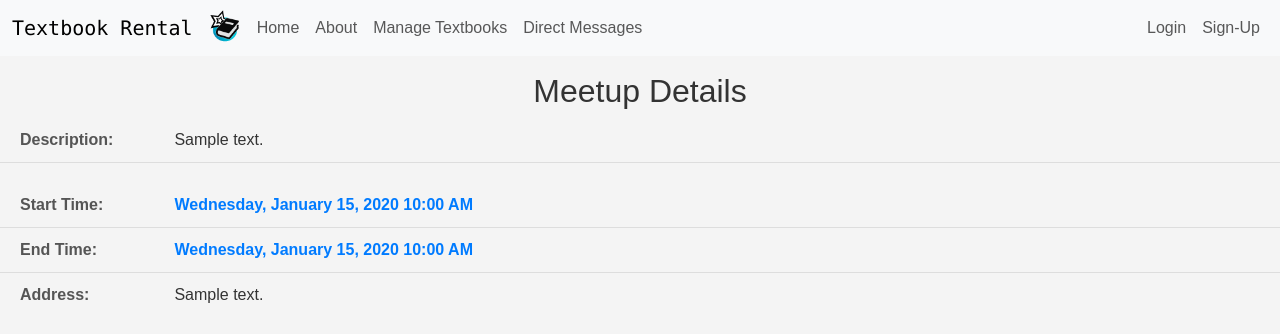
After one commit to ZaidJ2003/Textbook-Rental-Application, a Flask app: template templates/view_meetup.html in a window 1280 px wide. The commit adds this page. Shown: the top 334 px of the page. Run offline with Flask 3, Linux system fonts and the light colour scheme; the template is opened without the code that fills it: most values are stand-ins (such as "Sample title", 1, 10 or a date in 2020); some libraries are stand-ins or nearby versions.

Commit message:
finalized geocode meetup code

```diff
--- a/app.py
+++ b/app.py
@@ -3,7 +3,7 @@
 from flask import Flask, abort, redirect, render_template, request, url_for, flash, jsonify, session, blueprints, render_template_string
 import os
 from dotenv import load_dotenv
-from src.models import db, users, Textbook, Cart, CartItem, Messages, Conversations
+from src.models import db, users, Textbook, Cart, CartItem, Messages, Conversations, Meetup
 from sqlalchemy import or_, func, and_
 from flask_bcrypt import Bcrypt
 from werkzeug.utils import secure_filename
@@ -494,48 +494,85 @@ def update_item_quantity(cart_id):
     return redirect(f'/cart/{cart_id}')
 
 #temporary meetup page (specifically made to implement gmaps)
-# @app.post('/meetup')
-# def meetup():
-#     if 'user_id' in session:
-#         host_id = session['user_id']
-#         meeting_name = request.form['meeting_name']
-#         meeting_description = request.form['meeting_description']
-#         start_time = request.form['start_time']
-#         end_time = request.form['end_time']
-#         user_address = request.form['user_address']
+@app.route('/create_meetup', methods=['POST', 'GET'])
+def create_meetup():
+    if 'user' in session:
+        if request.method == 'POST':
+            host_id = session['user']['user_id']
+            meeting_description = request.form['meeting_description']
+            start_time = request.form['start_time']
+            end_time = request.form['end_time']
+            user_address = request.form['user_address']
+            textbook_id = request.form['textbook_id']
 
-#         geocode_result = gmaps.geocode(user_address)
-#         meeting_address_pre = geocode_result[0]["place_id"]
+            geocode_result = gmaps.geocode(user_address)
+            meeting_address_pre = geocode_result[0]["place_id"]
+            rev_geocode_result = gmaps.reverse_geocode(meeting_address_pre)
+            user_address = rev_geocode_result[0]["formatted_address"]
 
-#         rev_geocode_result = gmaps.reverse_geocode(meeting_address_pre)
-#         meeting_address = rev_geocode_result[0]["formatted_address"]
+            if not host_id or not meeting_description or not start_time or not end_time:
+                return 'Bad Request', 400
 
-#         if not host_id or not meeting_name or not meeting_description or not start_time or not end_time:
-#             return 'Bad Request', 400
-#         # More tests???????
-#         return redirect('/meetup')
-#     else:
-#         return render_template('index.html')
+            #check if a meetup already exists for the textbook
+            existing_meetup = Meetup.query.filter_by(textbook_id=textbook_id).first()
+            if existing_meetup:
+                #update the existing meetup
+                existing_meetup.user_id = host_id
+                existing_meetup.meeting_description = meeting_description
+                existing_meetup.start_time = start_time
+                existing_meetup.end_time = end_time
+                existing_meetup.user_address = user_address
+                db.session.commit()
+                return redirect(f'/view_meetup/{existing_meetup.textbook_id}')
+            else:
+                #create a new meeting entry
+                new_meeting = Meetup(
+                    user_id=host_id,
+                    textbook_id=textbook_id,
+                    meeting_description=meeting_description,
+                    start_time=start_time,
+                    end_time=end_time,
+                    user_address=user_address
+                )
+                db.session.add(new_meeting)
+                db.session.commit()
+                return redirect(f'/view_meetup/{new_meeting.textbook_id}')
+        else:
+            textbook_id = request.args.get('textbook_id')
+            return render_template('create_meetup.html', textbook_id=textbook_id)
+    else:
+        return redirect('/login')
+
+@app.route('/view_meetup/<textbook_id>')
+def view_meetup(textbook_id):
+    meetup = Meetup.query.filter_by(textbook_id=textbook_id).first()
+    if meetup:
+        return render_template('view_meetup.html', meetup=meetup)
+    else:
+        return 'Meetup not found', 404
+
+
+
 
 
 # meetup page to view location. buyer will be redirected here when clicking the Meetup Location button from convo
-@app.get('/meetup/<uuid:conversation_id>/view')
-def meetup_page(conversation_id):
+#@app.get('/meetup/<uuid:conversation_id>/view')
+#def meetup_page(conversation_id):
     # template to view location. check if meetup location exists in convo with conevrsation_id passed in then return google maps view of location or
     # infrom user location has not been set yet by seller
-    return render_template('meetup_location.html')
+    #return render_template('meetup_location.html')
 
 # meetup page to set or edit location. Seller will be redirected here when clicking the Meetup Locaiton button from convo
-@app.get('/meetup/<uuid:conversation_id>/edit')
-def get_location_form(conversation_id):
+#@app.get('/meetup/<uuid:conversation_id>/edit')
+#def get_location_form(conversation_id):
     # return template of form to set location page
-    return render_template('meetup.html')
+    #return render_template('meetup.html')
 
 # post request when form of edit/set location page is submitted. This will be the form action of the form in the meetup page with form
-@app.post('/meetup/<uuid:conversation_id>')
-def send_location_form(conversation_id):
+#@app.post('/meetup/<uuid:conversation_id>')
+#def send_location_form(conversation_id):
     # process form results and query the conversation with conversation_id passed in to update conversation location
-    return render_template('')
+    #return render_template('')
 
 # To test checkout, reference STRIPE API TEST documentation or enter
 # '4242 4242 4242 4242' as credit card
--- a/static/css/direct_messaging.css
+++ b/static/css/direct_messaging.css
@@ -300,7 +300,7 @@ footer {
 }
 
 .chat-history {
-    max-height: 540px;
+    max-height: calc(100vh - 300px);
     overflow-y: scroll;
 }
 
--- a/templates/meetup.html
+++ b/templates/create_meetup.html
@@ -1,3 +1,5 @@
+{% extends '_layout.html' %}
+
 {% block title %}Create meeting{% endblock %}
 
 {% block body %}
@@ -5,7 +7,8 @@
 <div class="col-12 text-center mt-3">
     <h2>Create meeting</h2>
 </div>
-<form action="/meetings" method="POST">
+<form action="/create_meetup" method="POST">
+    <input type="hidden" name="textbook_id" value="{{ textbook_id }}">
     <div class="mb-3">
         <label for="meeting_description" class="form-label">Description</label>
         <textarea class="form-control" id="meeting_description" name="meeting_description" required
--- /dev/null
+++ b/templates/view_meetup.html
@@ -0,0 +1,89 @@
+{% extends '_layout.html' %}
+
+{% block title %}Meetup Details{% endblock %}
+
+{% block body %}
+
+<style>
+    body {
+        font-family: Arial, sans-serif;
+        background-color: #f4f4f4;
+        color: #333;
+        margin: 0;
+        padding: 0;
+    }
+    .container {
+        max-width: 800px;
+        margin: 50px auto;
+        padding: 20px;
+        background-color: #fff;
+        box-shadow: 0 0 10px rgba(0, 0, 0, 0.1);
+        border-radius: 8px;
+    }
+    .header {
+        text-align: center;
+        margin-bottom: 30px;
+    }
+    .header h2 {
+        margin: 0;
+        font-size: 2em;
+        color: #007bff;
+    }
+    .details {
+        list-style-type: none;
+        padding: 0;
+        margin: 0;
+    }
+    .details li {
+        padding: 10px 20px;
+        border-bottom: 1px solid #ddd;
+    }
+    .details li:last-child {
+        border-bottom: none;
+    }
+    .details li strong {
+        display: inline-block;
+        width: 150px;
+        color: #555;
+    }
+    .details .description {
+        white-space: pre-wrap;
+        margin-bottom: 20px;
+    }
+    .details .time {
+        font-weight: bold;
+        color: #007bff;
+    }
+    iframe {
+        display: block;
+        width: 100%;
+        height: 450px;
+        border: none;
+        margin-top: 20px;
+        border-radius: 8px;
+    }
+</style>
+
+
+<div class="col-12 text-center mt-3">
+    <h2>Meetup Details</h2>
+</div>
+
+<ul class="details">
+    <li class="description"><strong>Description:</strong> {{ meetup.meeting_description }}</li>
+    <li><strong>Start Time:</strong> <span class="time">{{ meetup.start_time.strftime('%A, %B %d, %Y %I:%M %p') }}</span></li>
+    <li><strong>End Time:</strong> <span class="time">{{ meetup.end_time.strftime('%A, %B %d, %Y %I:%M %p') }}</span></li>
+    <li><strong>Address:</strong> {{ meetup.meeting_address }}</li>
+</ul>
+<iframe
+    width="600"
+    height="450"
+    style="border:0"
+    loading="lazy"
+    allowfullscreen
+    referrerpolicy="no-referrer-when-downgrade"
+    src="https://www.google.com/maps/embed/v1/place?key=AIzaSyDUNewuSDlRLem-I3kcBnvU6467VleNicM
+        &q=' + {{ meetup.user_address }}'">
+</iframe>
+
+{% endblock %}
--- a/textbook_app_schema.sql
+++ b/textbook_app_schema.sql
@@ -91,10 +91,12 @@ CREATE TABLE IF NOT EXISTS messages (
 
 CREATE TABLE IF NOT EXISTS meetups(
     meeting_id            UUID DEFAULT uuid_generate_v4() PRIMARY KEY,
-    conversation_id UUID,
+    user_id UUID,
+    textbook_id UUID,
     meeting_description   VARCHAR(255)    NOT NULL,
     start_time          TIMESTAMP       NOT NULL,
     end_time            TIMESTAMP       NOT NULL,
     user_address       VARCHAR(255)    NOT NULL,
-    FOREIGN KEY (conversation_id) REFERENCES conversations(conversation_id)ON DELETE CASCADE
+    FOREIGN KEY (textbook_id) REFERENCES textbooks(textbook_id) ON DELETE CASCADE,
+    FOREIGN KEY (user_id) REFERENCES users(user_id) ON DELETE CASCADE,
 );
```
Also changed, not shown: src/models.py (+19 -0 lines), templates/book.html (+7 -1 lines), templates/direct_messaging.html (+6 -26 lines), static/css/meetup.css (added), static/images/pfp_id-06f8da5a-07ea-4fd6-a6d7-ec44abbafe99.png (added), static/images/pfp_id-dddf68ac-9d85-4166-bd64-0b5589a0fe98.png (added).
